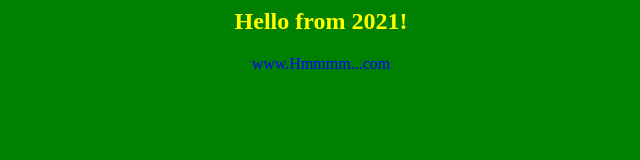
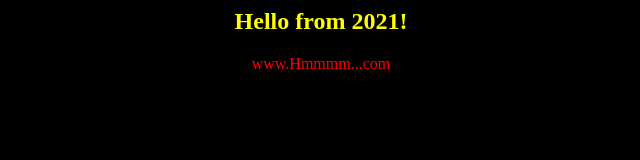
Before and after one commit to darkstate/test_key, a plain HTML site: page index.html in a window 1280 px wide. Shown: the whole page, without its empty margins (319-959 px from the left). Drawn offline with Linux system fonts and the light colour scheme.

Commit message:
change colors

```diff
--- a/index.html
+++ b/index.html
@@ -1,9 +1,9 @@
 <html>
-<body bgcolor=green>
+<body bgcolor=black>
 <center>
 <h2><font color=yellow>Hello from 2021!</font></h2>
 
-<font color=blue>www.Hmmmm...com</font>
+<font color=red>www.Hmmmm...com</font>
 
 </center>
 </body>
```
